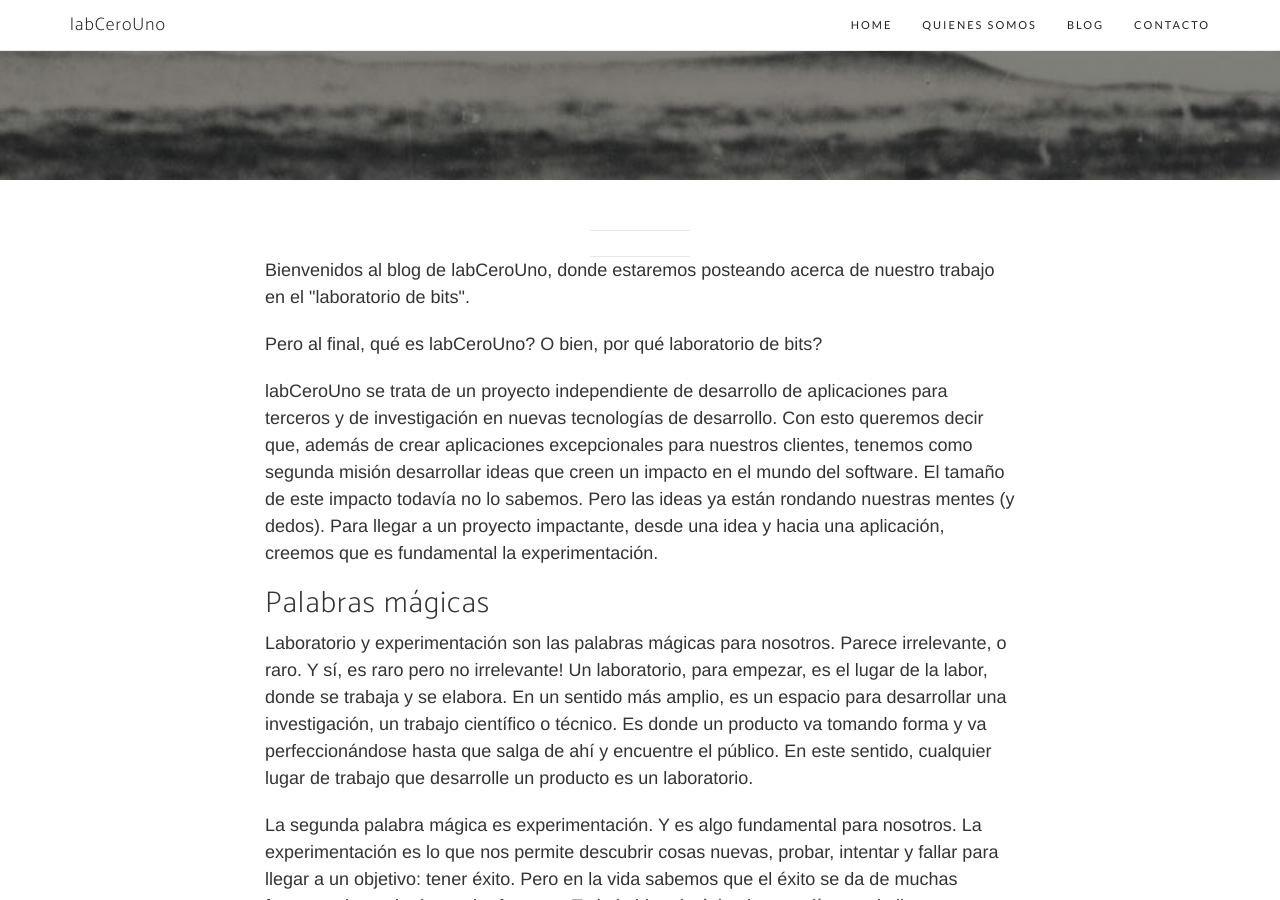
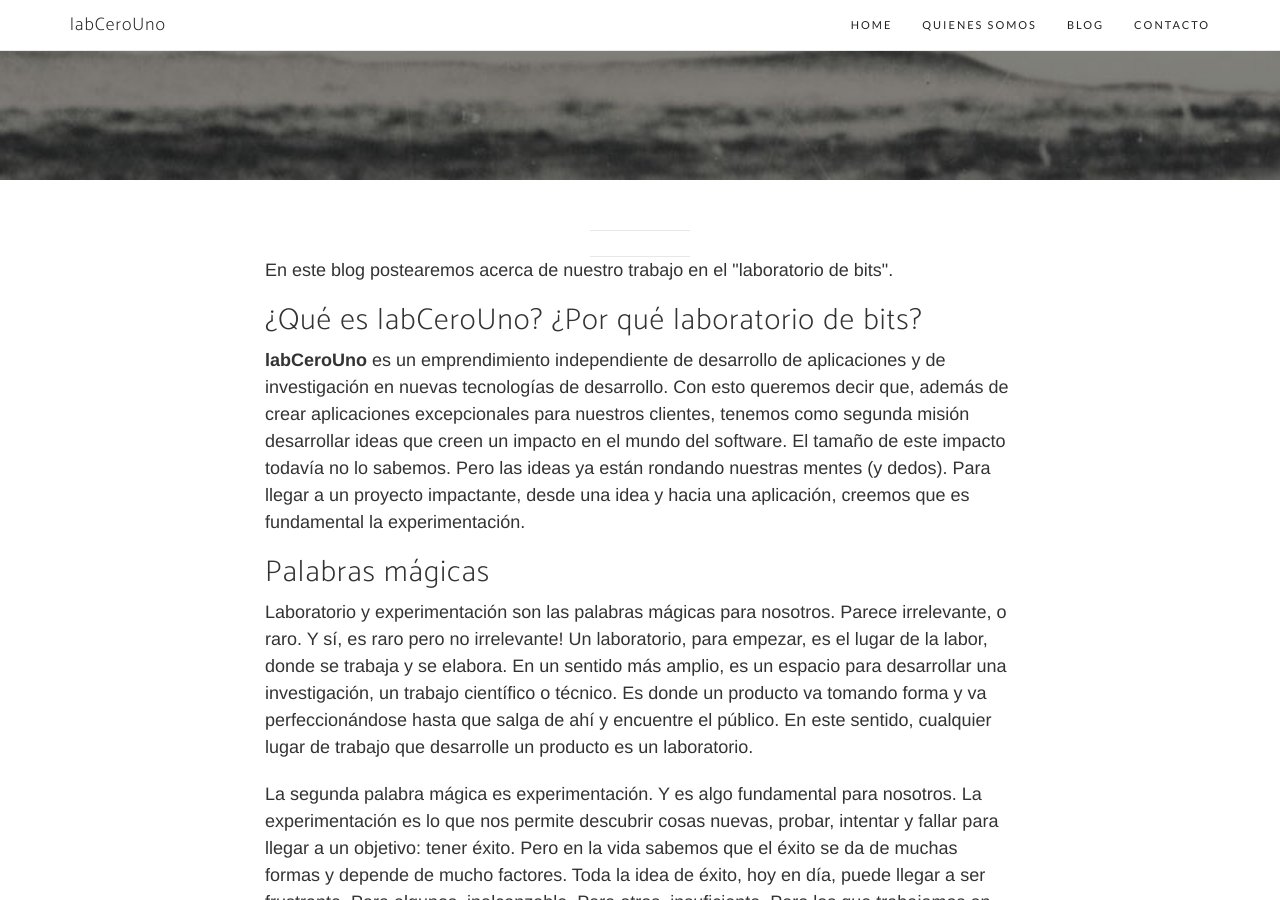
Before and after one commit to eldersoares/eldersoares.github.io, a Jekyll site: the page built from _posts/2017-09-07-hola-mundo.markdown, in a window 1280 px wide and 900 px high, scrolled down 720 px. Built offline with Jekyll 4.4.1, drawn with Linux system fonts in a browser that asks for light colours; nearby versions of some CDN libraries; some web fonts are replaced; comment, search, counter and statistics services are not loaded.

Commit message:
First post changes

```diff
--- a/_posts/2017-09-07-hola-mundo.markdown
+++ b/_posts/2017-09-07-hola-mundo.markdown
@@ -7,11 +7,11 @@ header-img: "img/post-bg-02.jpg"
 categories: Mix
 ---
 
-<p>Bienvenidos al blog de labCeroUno, donde estaremos posteando acerca de nuestro trabajo en el "laboratorio de bits".</p>
+<p>En este blog postearemos acerca de nuestro trabajo en el "laboratorio de bits".</p>
 
-<p>Pero al final, qué es labCeroUno? O bien, por qué laboratorio de bits?</p>
+<h2 class="section-heading">¿Qué es labCeroUno? ¿Por qué laboratorio de bits?</h2>
 
-<p>labCeroUno se trata de un proyecto independiente de desarrollo de aplicaciones para terceros y de investigación en nuevas tecnologías de desarrollo. Con esto queremos decir que, además de crear aplicaciones excepcionales para nuestros clientes, tenemos como segunda misión desarrollar ideas que creen un impacto en el mundo del software. El tamaño de este impacto todavía no lo sabemos. Pero las ideas ya están rondando nuestras mentes (y dedos). Para llegar a un proyecto impactante, desde una idea y hacia una aplicación, creemos que es fundamental la experimentación.</p>
+<p><strong>labCeroUno</strong> es un emprendimiento independiente de desarrollo de aplicaciones y de investigación en nuevas tecnologías de desarrollo. Con esto queremos decir que, además de crear aplicaciones excepcionales para nuestros clientes, tenemos como segunda misión desarrollar ideas que creen un impacto en el mundo del software. El tamaño de este impacto todavía no lo sabemos. Pero las ideas ya están rondando nuestras mentes (y dedos). Para llegar a un proyecto impactante, desde una idea y hacia una aplicación, creemos que es fundamental la experimentación.</p>
 
 <h2 class="section-heading">Palabras mágicas</h2>
 
```
